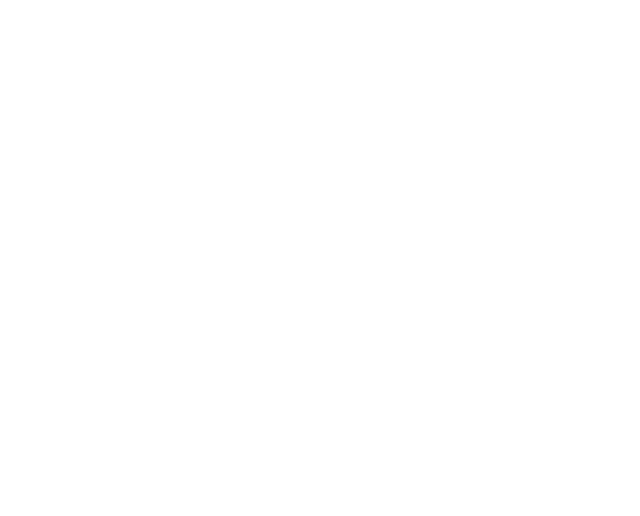
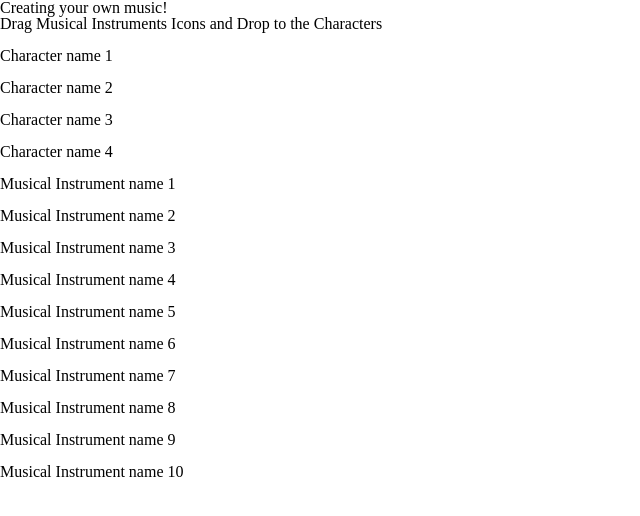
Before and after one commit to Doyeon-k-fanshawe/Interactive_Music_Mixer, a plain HTML site: page index.html in a window 1280 px wide. Shown: the whole page, without its empty margins (0-640 px from the left). Drawn offline with Linux system fonts and the light colour scheme; files whose address does not match are found by name.

Commit message:
adding HTML elements

```diff
--- a/css/main.css
+++ b/css/main.css
@@ -1 +1,5 @@
 @charset "UTF-8";
+
+.hidden {
+  display: none;
+}
--- a/index.html
+++ b/index.html
@@ -7,7 +7,122 @@
   <link href="css/main.css" rel="stylesheet" type="text/css">
 </head>
 <body>
+  <header>
+		<h1 class="hidden">Music Mixer</h1>
+    <h2>Creating your own music!</h2>
+		<p>Drag Musical Instruments Icons and Drop to the Characters </p>
+	</header>
 
+  <section>
+    <!--these are the Characters -->
+    <div>
+      <!--Start Characters 1-->
+      <div>
+        <img src="images/" alt="">
+        <h3>Character name 1</h3>
+      </div>
+      <!--End Characters 1-->
+
+      <!--Start Characters 2-->
+      <div>
+        <img src="images/" alt="">
+        <h3>Character name 2</h3>
+      </div>
+      <!--End Characters 2-->
+
+      <!--Start Characters 3-->
+      <div>
+        <img src="images/" alt="">
+        <h3>Character name 3</h3>
+      </div>
+      <!--End Characters 3-->
+
+      <!--Start Characters 4-->
+      <div>
+        <img src="images/" alt="">
+        <h3>Character name 4</h3>
+      </div>
+      <!--End Characters 4-->
+
+    </div>
+    <!--end the Musical Instruments-->
+
+    <!--these are the musical instruments -->
+    <div>
+      <!--Start Musical Instruments 1-->
+      <div>
+        <img src="images/" alt="">
+        <h3>Musical Instrument name 1</h3>
+      </div>
+      <!--End Musical Instruments 1-->
+
+      <!--Start Musical Instruments 2-->
+      <div>
+        <img src="images/" alt="">
+        <h3>Musical Instrument name 2</h3>
+      </div>
+      <!--End Musical Instruments 2-->
+
+      <!--Start Musical Instruments 3-->
+      <div>
+        <img src="images/" alt="">
+        <h3>Musical Instrument name 3</h3>
+      </div>
+      <!--End Musical Instruments 3-->
+
+      <!--Start Musical Instruments 4-->
+      <div>
+        <img src="images/" alt="">
+        <h3>Musical Instrument name 4</h3>
+      </div>
+      <!--End Musical Instruments 4-->
+
+      <!--Start Musical Instruments 5-->
+      <div>
+        <img src="images/" alt="">
+        <h3>Musical Instrument name 5</h3>
+      </div>
+      <!--End Musical Instruments 5-->
+
+      <!--Start Musical Instruments 6-->
+      <div>
+        <img src="images/" alt="">
+        <h3>Musical Instrument name 6</h3>
+      </div>
+      <!--End Musical Instruments 6-->
+
+      <!--Start Musical Instruments 7-->
+      <div>
+        <img src="images/" alt="">
+        <h3>Musical Instrument name 7</h3>
+      </div>
+      <!--End Musical Instruments 7-->
+
+      <!--Start Musical Instruments 8-->
+      <div>
+        <img src="images/" alt="">
+        <h3>Musical Instrument name 8</h3>
+      </div>
+      <!--End Musical Instruments 8-->
+
+      <!--Start Musical Instruments 9-->
+      <div>
+        <img src="images/" alt="">
+        <h3>Musical Instrument name 9</h3>
+      </div>
+      <!--End Musical Instruments 9-->
+
+      <!--Start Musical Instruments 10-->
+      <div>
+        <img src="images/" alt="">
+        <h3>Musical Instrument name 10</h3>
+      </div>
+      <!--End Musical Instruments 10-->
+
+
+    </div>
+    <!--end the musical instruments-->
+  </section>
 
 <script src="script/main.js"></script>
 </body>
```
Also changed, not shown: 1 other file.
